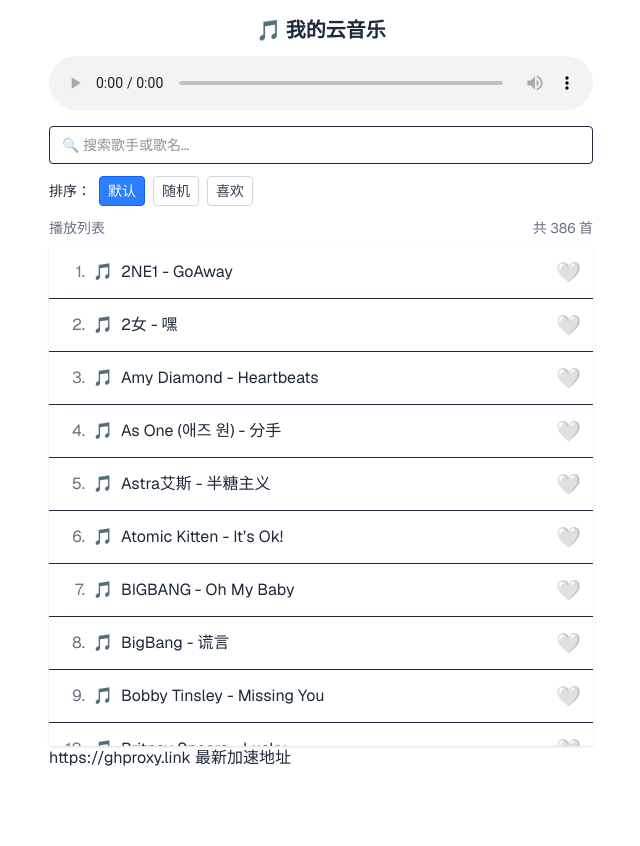
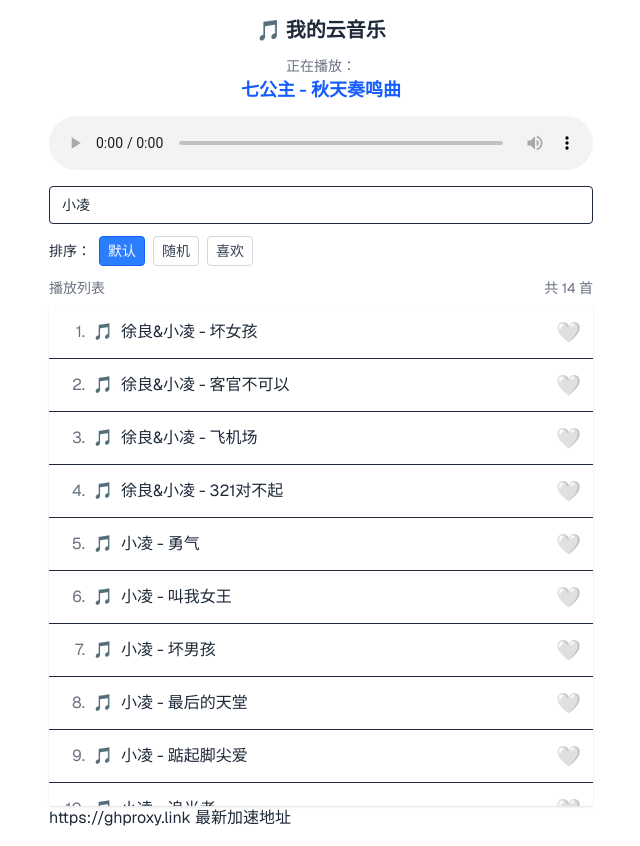
Before and after one commit to dcdlove/nextjs-music, a Next.js app: page / in a window 1280 px wide. Shown: the whole page, without its empty margins (319-959 px from the left). Before the commit the page ends 800 px from the top, so only its background shows below. Built offline with nearby package versions, Linux system fonts and the light colour scheme.

Commit message:
fix: 更新搜索词默认值并修正音频 URL 编码逻辑

```diff
--- a/app/page.tsx
+++ b/app/page.tsx
@@ -6,7 +6,7 @@ export default function Home() {
 
   const [audioUrl, setAudioUrl] = useState<string>('/api/res2?name=%E4%B8%83%E5%85%AC%E4%B8%BB-%E7%A7%8B%E5%A4%A9%E5%A5%8F%E9%B8%A3%E6%9B%B2.lkmp3')
   const [playlist, setPlaylist] = useState<{ singer: string; title: string; ext: string; url: string; url2?: string; null?: boolean }[]>([])
-  const [searchTerm, setSearchTerm] = useState<string>('')
+  const [searchTerm, setSearchTerm] = useState<string>('小凌')
   const [sortMode, setSortMode] = useState<'default' | 'random' | 'liked'>('default')
   const [likedSongs, setLikedSongs] = useState<Set<string>>(new Set())
 
@@ -20,7 +20,7 @@ export default function Home() {
     return !Agents.some(agent => userAgentInfo.includes(agent))
   }
 
-  const isMobile = !isPC()
+  const isMobile = true //!isPC()
 
   useEffect(() => {
     const fetchData = async () => {
@@ -29,7 +29,7 @@ export default function Home() {
       const list = data.rows.map((n: { singer: string; title: string; ext: string }) => ({
         ...n,
         url2: encodeURIComponent(`https://cdn.jsdelivr.net/gh/dcdlove/oss/music/${n.singer}-${n.title}.lk${n.ext.replace('.', '')}`),
-        url: isMobile? `/api/res2?name=${n.singer}-${n.title}.lk${n.ext.replace('.', '')}`:encodeURIComponent(`https://cdn.jsdelivr.net/gh/dcdlove/oss/music/${n.singer}-${n.title}.lk${n.ext.replace('.', '')}`),
+        url: isMobile? `/api/res2?name=${encodeURIComponent(encodeURIComponent(n.singer))}-${encodeURIComponent(encodeURIComponent(n.title))}.lk${n.ext.replace('.', '')}`:encodeURIComponent(`https://cdn.jsdelivr.net/gh/dcdlove/oss/music/${n.singer}-${n.title}.lk${n.ext.replace('.', '')}`),
       }))
       setPlaylist(list)
     }
@@ -183,6 +183,7 @@ export default function Home() {
       <ul className="bg-white rounded shadow divide-y max-h-[500px] overflow-y-auto">
         {sortedList.map((item, index) => {
           const decodedUrl = decodeURIComponent(item.url)
+
           const isPlaying = decodedUrl === audioUrl
           const isLiked = likedSongs.has(decodedUrl)
 
```
